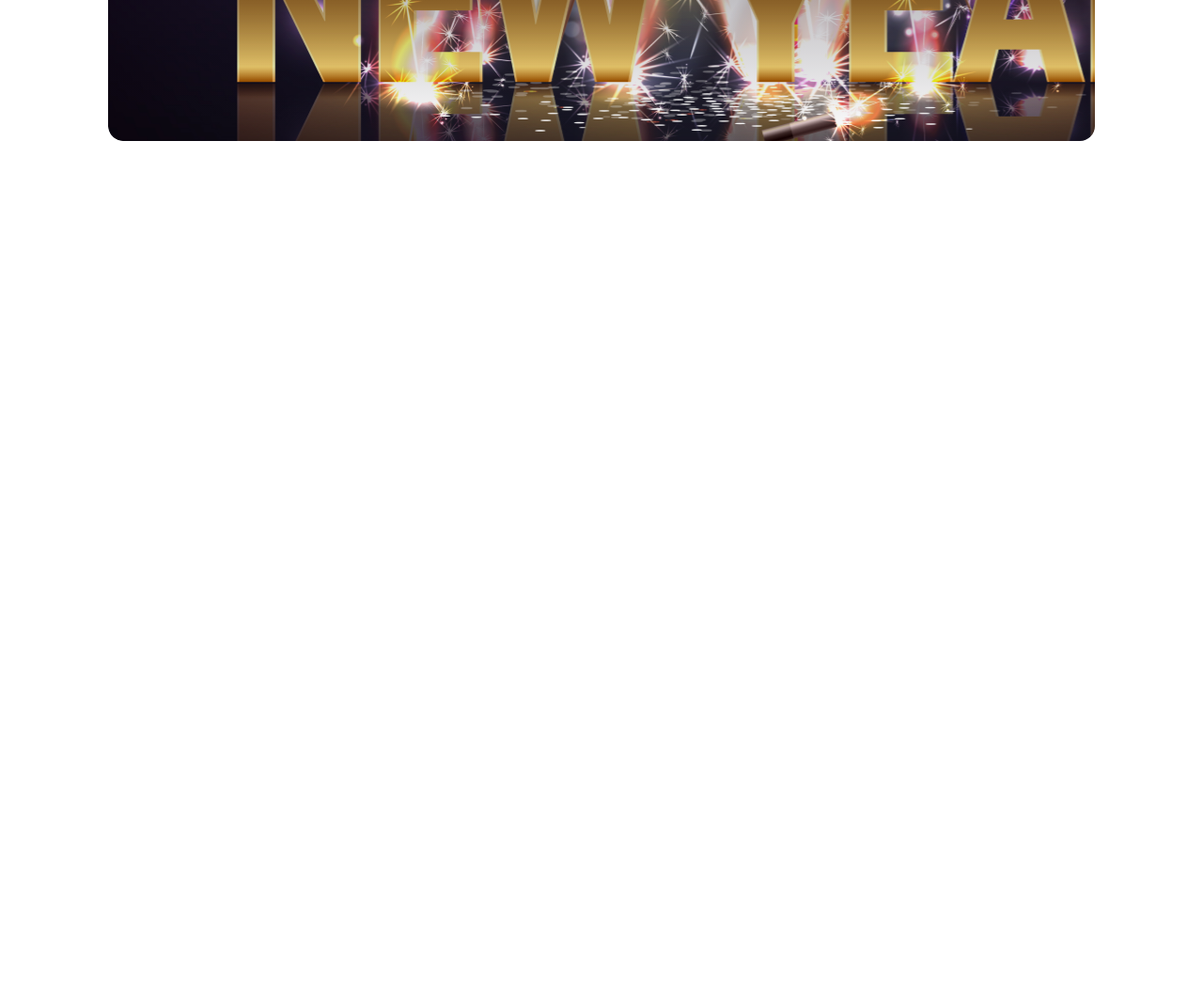
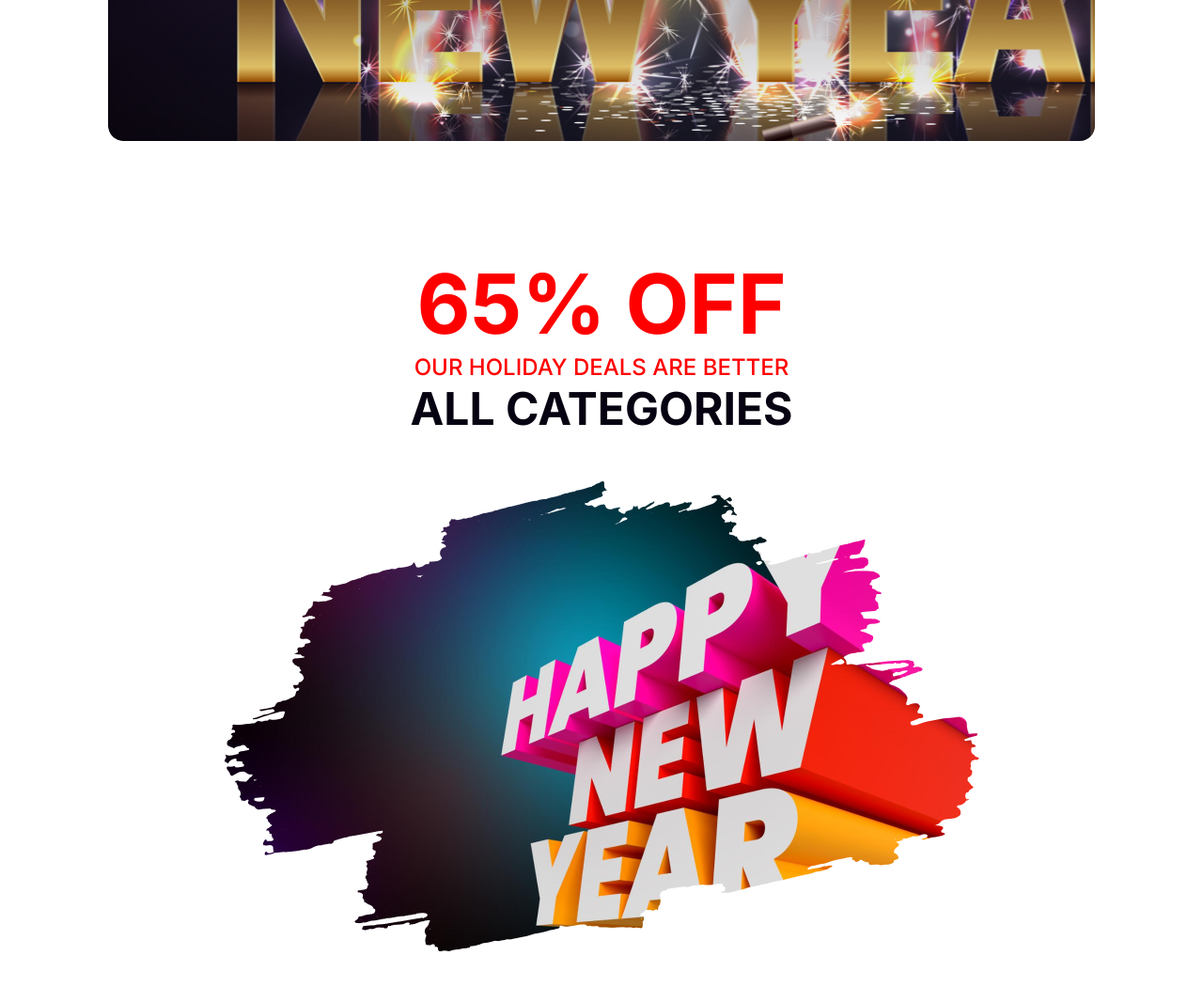
Before and after one commit to Saikat497/b9-a1, a plain HTML site: page index.html in a window 1280 px wide. Shown: the part 500-1550 px from the top of the page at 94% size. Before the commit the page ends 800 px from the top, so only its background shows below. Drawn offline with Linux system fonts and the light colour scheme.

Commit message:
discount section added

```diff
--- a/index.html
+++ b/index.html
@@ -16,6 +16,21 @@
         </div>
     </header>
     <main>
+        <section class="discount-section">
+            <div class="container">
+                <div class="dicount-item">
+                    <div class="discount-text">
+                        <h1>65% OFF</h1>
+                        <h4>OUR HOLIDAY DEALS ARE BETTER</h4>
+                        <h2>ALL CATEGORIES</h2>
+                    </div>
+                    <div class="discont-section-image">
+                        <img src="images/New Year Photo.png" alt="">
+                    </div>
+                </div>
+
+            </div>
+        </section>
 
     </main>
     <footer>
--- a/styles/style.css
+++ b/styles/style.css
@@ -17,6 +17,8 @@
       margin: 0 auto;
   }
 
+
+
   /* Header Section */
   header {
       margin-top: 50px;
@@ -24,7 +26,7 @@
 
   header .banner {
 
-      background-image:linear-gradient(180deg, #070211 0%, rgba(7, 2, 17, 0.00) 100%), url("../images/banner.png");
+      background-image: linear-gradient(180deg, #070211 0%, rgba(7, 2, 17, 0.00) 100%), url("../images/banner.png");
       border-radius: 16px;
       background-repeat: no-repeat;
       height: 600px;
@@ -48,3 +50,36 @@
       font-weight: 900;
       padding-bottom: 177px;
   }
+
+  /* 65% off discount section */
+  .dicount-item{
+    margin: 120px 0;
+  }
+  .discount-section h1 {
+      color: #F00;
+      text-align: center;
+      font-family: Inter;
+      font-size: 88px;
+      font-weight: 700;
+  }
+
+  .discount-section h4 {
+      color: #F00;
+      text-align: center;
+      font-family: Inter;
+      font-size: 24px;
+      font-weight: 500;
+  }
+
+  .discount-section h2 {
+      color: #070211;
+      text-align: center;
+      font-family: Inter;
+      font-size: 48px;
+      font-weight: 700;
+  }
+  .discont-section-image img{
+    display: block;
+    margin: 48px auto 0 auto;
+
+  }
```
